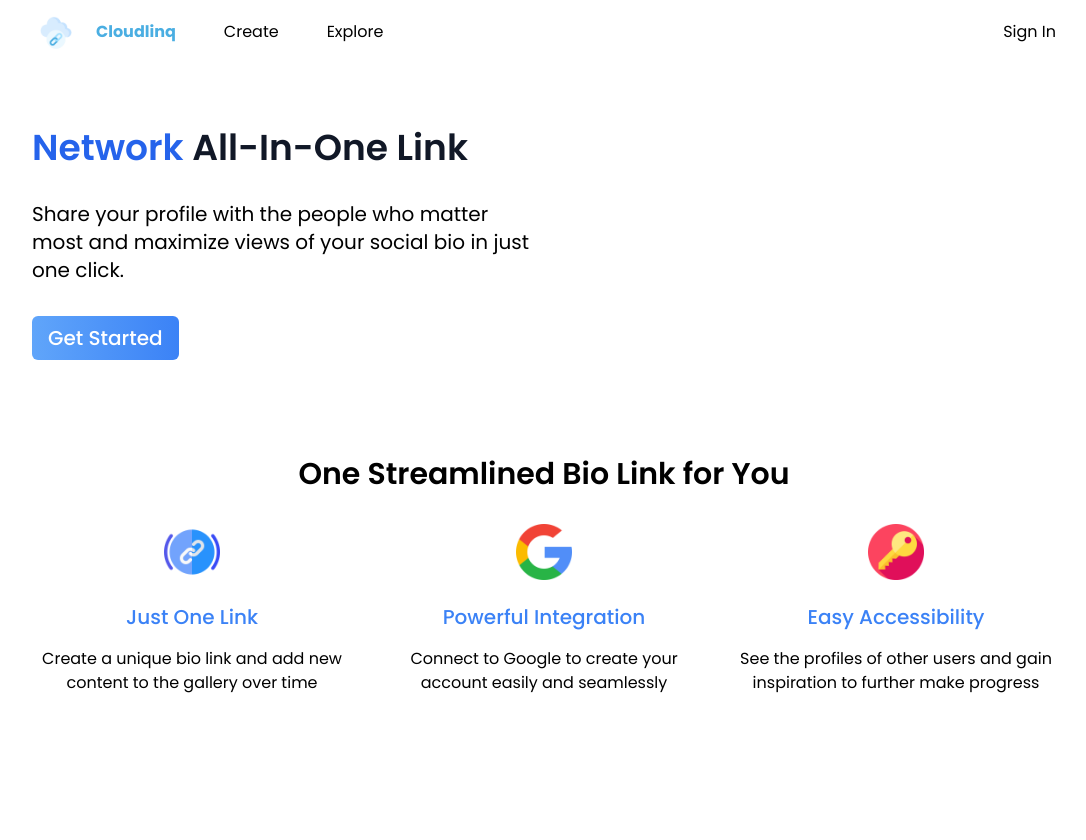
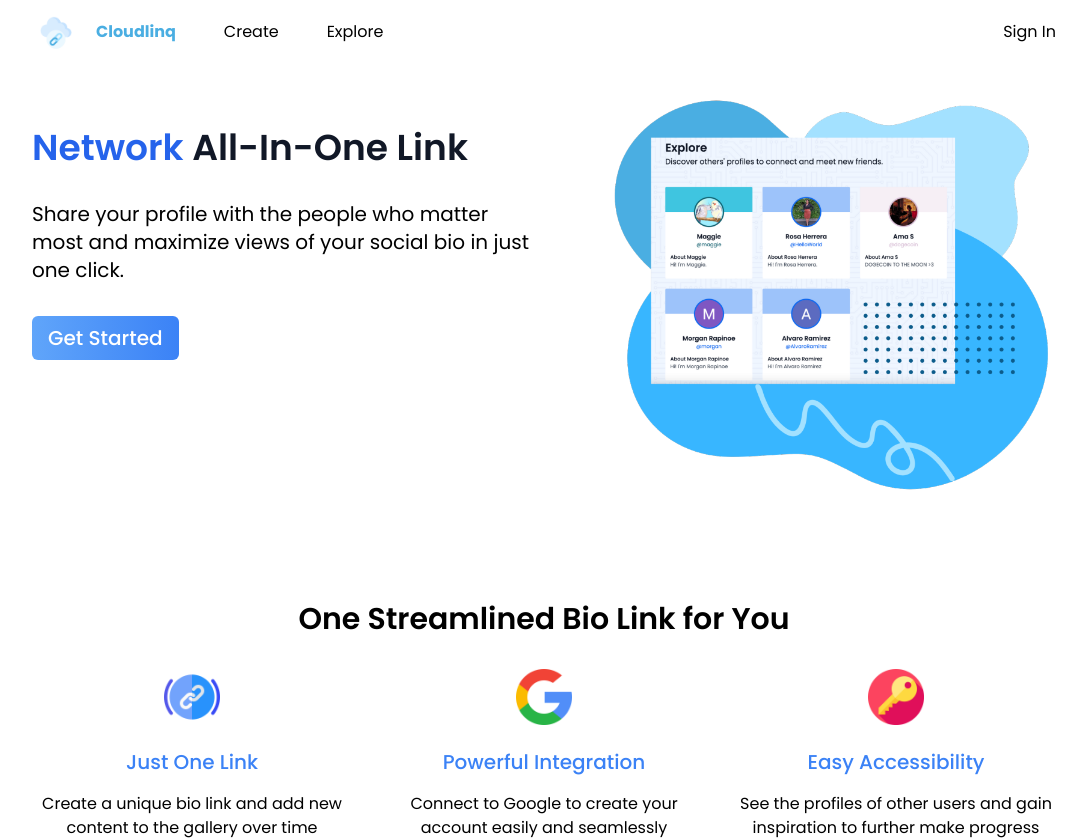
Before and after one commit to maggie-j-liu/cloudlinq, a Next.js app: page / in a window 1280 px wide. Shown: the whole page, without its empty margins (96-1182 px from the left). Before the commit the page ends 800 px from the top, so only its background shows below. Built offline with nearby package versions, Linux system fonts and the light colour scheme; no server answers.

Commit message:
add graphic to homepage

```diff
--- a/pages/index.jsx
+++ b/pages/index.jsx
@@ -5,6 +5,7 @@
 import key from "../public/key.png";
 import Link from "next/link";
 import useUser from "@/utils/useUser";
+import demoimage from "../public/demoimage.png";
 
 export default function Home() {
   const { user } = useUser();
@@ -15,7 +16,7 @@
         <meta name="description" content="Share your links" />
       </Head>
       <main className="pt-24 space-y-24">
-        <section className="w-full max-w-5xl mx-auto">
+        <section className="w-full max-w-5xl mx-auto flex justify-between">
           <div className={"max-w-lg mt-8 space-y-8"}>
             <h1 className={"text-4xl font-semibold text-primary-600"}>
               Network <span className={"text-gray-900"}>All-In-One Link</span>
@@ -33,6 +34,9 @@
                 Get Started
               </a>
             </Link>
+          </div>
+          <div className={"max-w-md"}>
+            <Image src={demoimage} placeholder="blur" />
           </div>
         </section>
         <section>
```
Also changed, not shown: public/demoimage.png (added).
